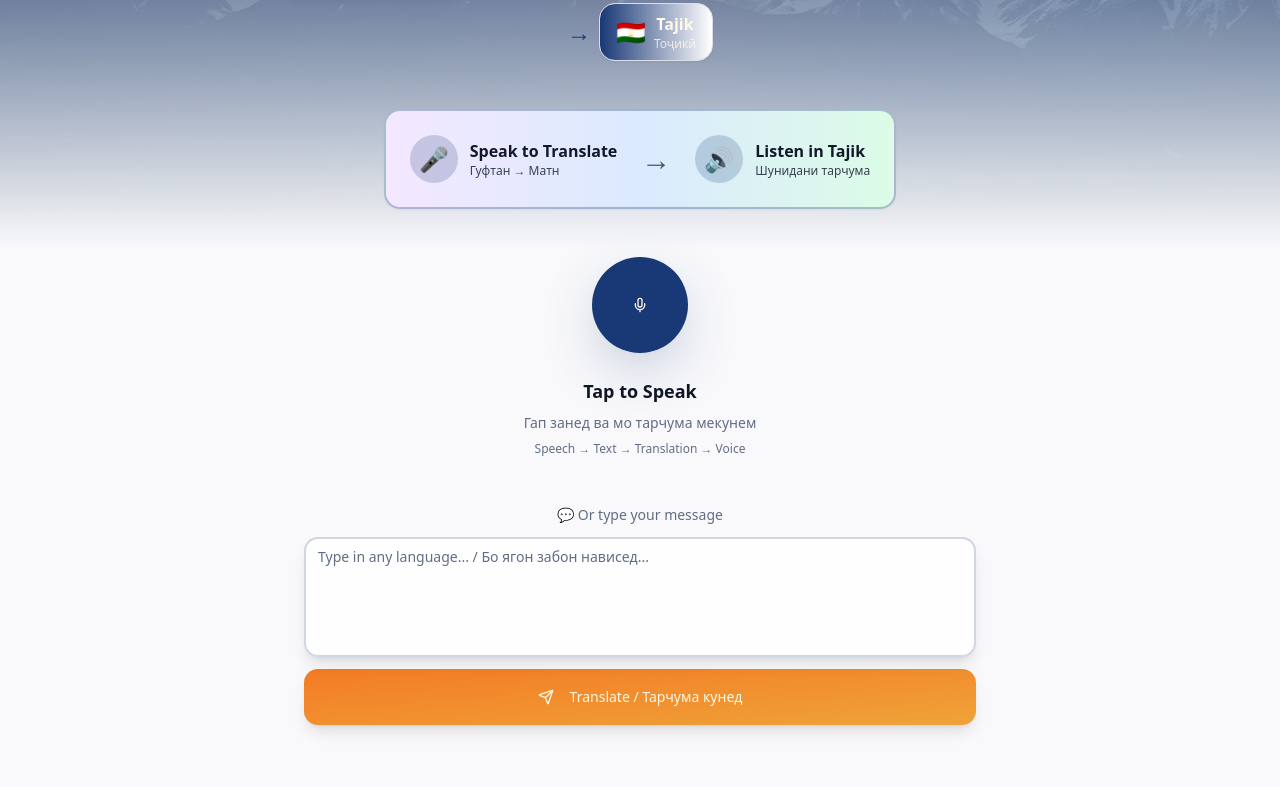
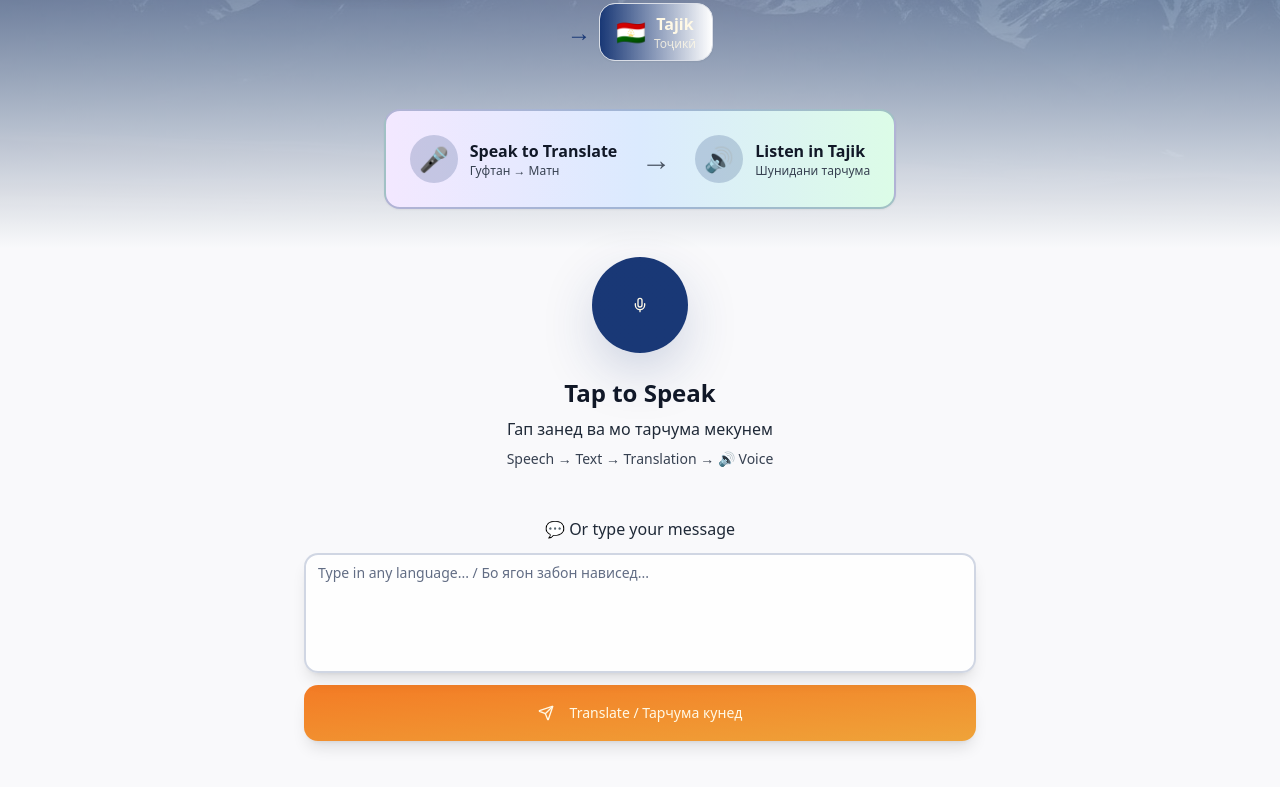
Before and after one commit to SaafarST/donish-journey-bridge, a React (Vite) app: page / in a window 1280 px wide. Shown: the part 552-1339 px from the top of the page. Built offline with nearby package versions, Linux system fonts and the light colour scheme; the HTML template or start-up script is replaced by a standard one.

Commit message:
Fix text visibility and add listen feature

```diff
--- a/src/pages/Index.tsx
+++ b/src/pages/Index.tsx
@@ -209,14 +209,14 @@ const Index = () => {
                   onToggle={handleToggleMic}
                 />
                 <div className="text-center space-y-2">
-                  <p className="text-lg font-semibold text-foreground">
+                  <p className="text-2xl font-bold text-gray-900 dark:text-white">
                     {isListening ? "🎤 Listening..." : "Tap to Speak"}
                   </p>
-                  <p className="text-sm text-muted-foreground">
+                  <p className="text-base text-gray-800 dark:text-gray-200">
                     {isListening ? "Гап занед, мо мешунавем" : "Гап занед ва мо тарчума мекунем"}
                   </p>
-                  <p className="text-xs text-muted-foreground">
-                    Speech → Text → Translation → Voice
+                  <p className="text-sm text-gray-700 dark:text-gray-300 font-medium">
+                    Speech → Text → Translation → 🔊 Voice
                   </p>
                 </div>
               </div>
@@ -224,7 +224,7 @@ const Index = () => {
               {/* Text Input Alternative */}
               <div className="w-full max-w-2xl">
                 <div className="text-center mb-3">
-                  <p className="text-sm text-muted-foreground">
+                  <p className="text-base font-medium text-gray-800 dark:text-gray-200">
                     💬 Or type your message
                   </p>
                 </div>
```
